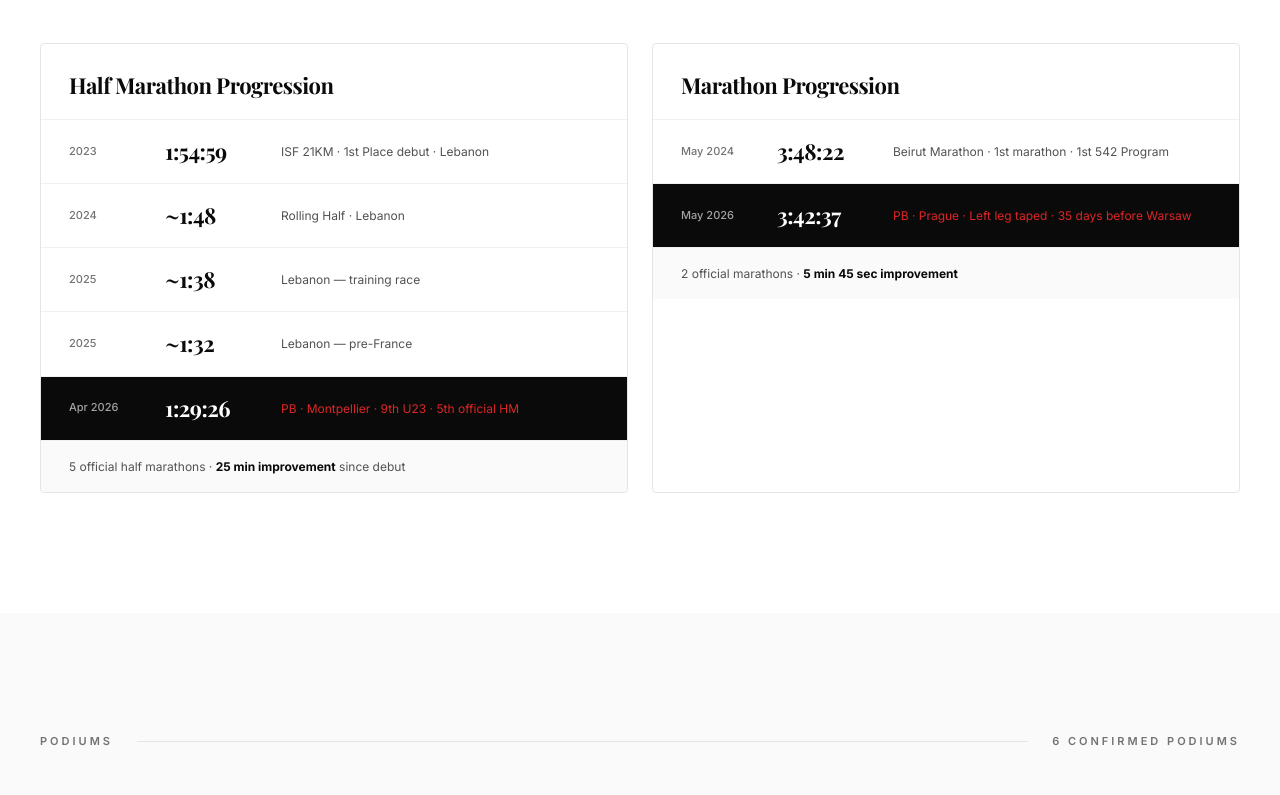
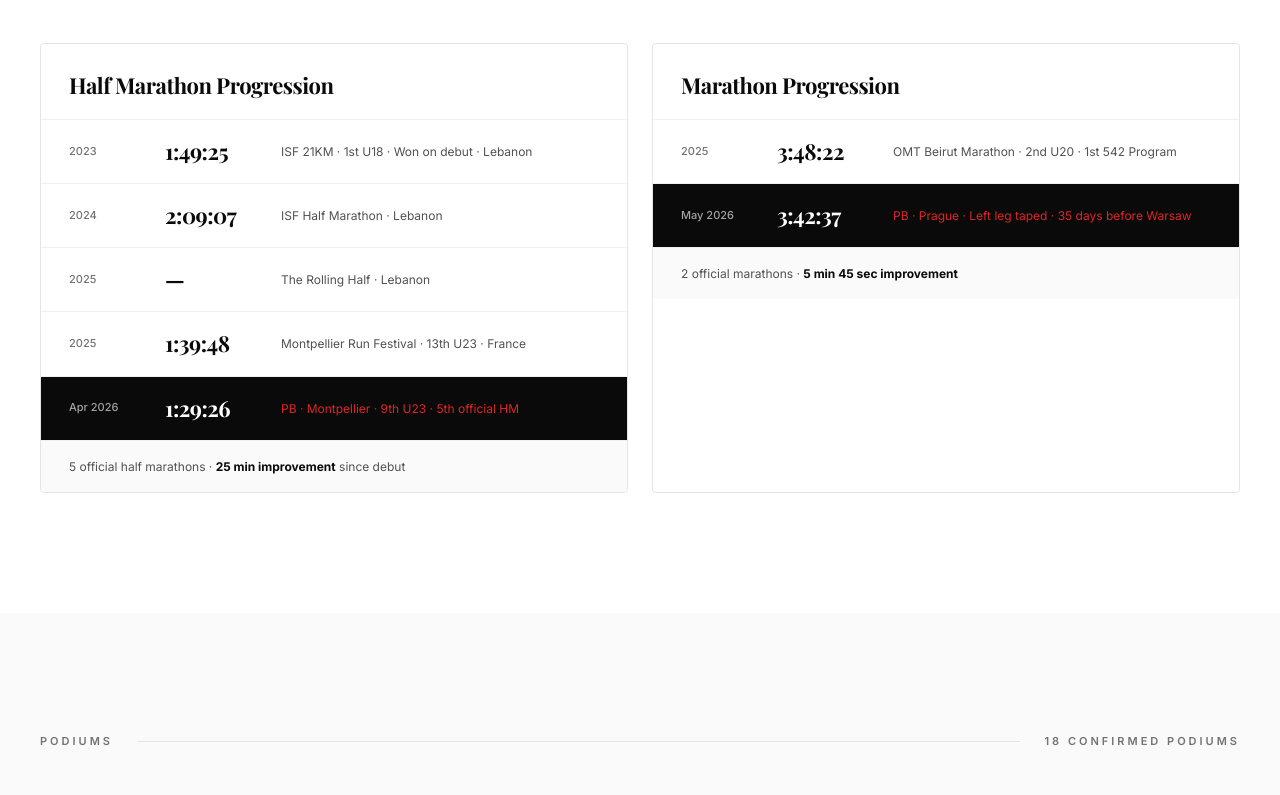
Before and after one commit to touficaa/toufic-portfolio, a plain HTML site: page record.html in a window 1280 px wide. Shown: the part 2565-3360 px from the top of the page. Drawn offline with nearby package versions, Linux system fonts and the light colour scheme.

Commit message:
Fix progression times, update podium subtitle to 18, remove yearly table

```diff
--- a/record.html
+++ b/record.html
@@ -202,23 +202,23 @@
         <div class="rec-prog-rows">
           <div class="rec-prog-row">
             <span class="rec-prog-date">2023</span>
-            <span class="rec-prog-time">1:54:59</span>
-            <span class="rec-prog-note">ISF 21KM · 1st Place debut · Lebanon</span>
+            <span class="rec-prog-time">1:49:25</span>
+            <span class="rec-prog-note">ISF 21KM · 1st U18 · Won on debut · Lebanon</span>
           </div>
           <div class="rec-prog-row">
             <span class="rec-prog-date">2024</span>
-            <span class="rec-prog-time">~1:48</span>
-            <span class="rec-prog-note">Rolling Half · Lebanon</span>
+            <span class="rec-prog-time">2:09:07</span>
+            <span class="rec-prog-note">ISF Half Marathon · Lebanon</span>
           </div>
           <div class="rec-prog-row">
             <span class="rec-prog-date">2025</span>
-            <span class="rec-prog-time">~1:38</span>
-            <span class="rec-prog-note">Lebanon — training race</span>
+            <span class="rec-prog-time">&mdash;</span>
+            <span class="rec-prog-note">The Rolling Half · Lebanon</span>
           </div>
           <div class="rec-prog-row">
             <span class="rec-prog-date">2025</span>
-            <span class="rec-prog-time">~1:32</span>
-            <span class="rec-prog-note">Lebanon — pre-France</span>
+            <span class="rec-prog-time">1:39:48</span>
+            <span class="rec-prog-note">Montpellier Run Festival · 13th U23 · France</span>
           </div>
           <div class="rec-prog-row rec-prog-row-best">
             <span class="rec-prog-date">Apr 2026</span>
@@ -235,9 +235,9 @@
         <div class="rec-prog-title">Marathon Progression</div>
         <div class="rec-prog-rows">
           <div class="rec-prog-row">
-            <span class="rec-prog-date">May 2024</span>
+            <span class="rec-prog-date">2025</span>
             <span class="rec-prog-time">3:48:22</span>
-            <span class="rec-prog-note">Beirut Marathon · 1st marathon · 1st 542 Program</span>
+            <span class="rec-prog-note">OMT Beirut Marathon · 2nd U20 · 1st 542 Program</span>
           </div>
           <div class="rec-prog-row rec-prog-row-best">
             <span class="rec-prog-date">May 2026</span>
@@ -260,7 +260,7 @@
     <div class="section-divider reveal">
       <span class="section-tag">Podiums</span>
       <div class="section-divider-line"></div>
-      <span class="section-tag">6 confirmed podiums</span>
+      <span class="section-tag">18 confirmed podiums</span>
     </div>
 
     <h2 class="headline-l reveal" style="margin-bottom: 56px;">
@@ -274,7 +274,7 @@
         <div class="rec-podium-race">ISF 21KM Half Marathon</div>
         <div class="rec-podium-date">2023 · Lebanon</div>
         <div class="rec-podium-detail">Won on debut at 16. First official half marathon.</div>
-        <span class="rec-podium-time">1:54:59</span>
+        <span class="rec-podium-time">1:49:25</span>
       </div>
 
       <div class="rec-podium-card">
```
